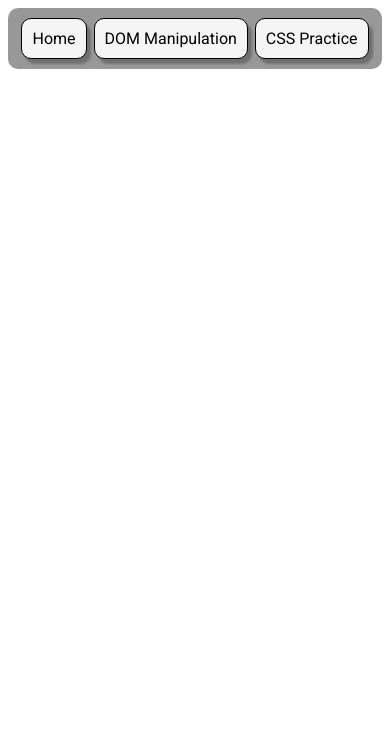
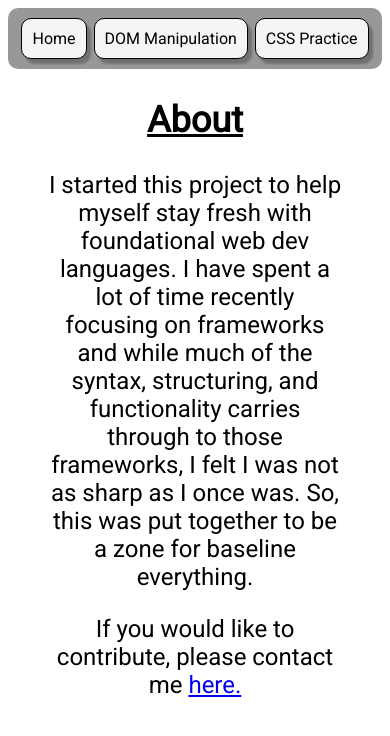
Before and after one commit to kevin-r-m/Foundational-Practice, a plain HTML site: page index.html in a window 390 px wide. Drawn offline with Linux system fonts and the light colour scheme.

Commit message:
adding about and media queries for CSS

```diff
--- a/index.html
+++ b/index.html
@@ -17,6 +17,11 @@
     </ul>
 </nav>
 <body>
+    <div class="about">
+        <h2>About</h2>
+        <p>I started this project to help myself stay fresh with foundational web dev languages. I have spent a lot of time recently focusing on frameworks and while much of the syntax, structuring, and functionality carries through to those frameworks, I felt I was not as sharp as I once was. So, this was put together to be a zone for baseline everything.</p>
+        <p>If you would like to contribute, please contact me <a href="mailto: kmclaughlin.dev@gmail.com" target="_blank">here.</a></p>
+    </div>
 
 </body>
 <footer>
--- a/style.css
+++ b/style.css
@@ -2,6 +2,7 @@ html {
     margin: 0;
     padding: 0;
     font-family: 'Roboto', sans-serif;
+    font-size: 1.5rem;
 }
 
 .navBar {
@@ -28,3 +29,31 @@ ul.navBar > li:hover {
     cursor: pointer;
     filter: drop-shadow(2px 3px 1px #00000042);
 }
+
+.about {
+    text-align: left;
+    width: 50vw;
+    margin: 0 auto;
+}
+
+div.about > h2 {
+    text-align: center;
+    text-decoration: underline;
+}
+
+@media (min-width:1600px){
+    html {
+        font-size: 2rem;
+    }
+}
+
+@media (max-width:400px){
+    ul.navBar > li {
+        font-size: 16px;
+    }
+    .about {
+        font-size: 24px;
+        width: 75vw;
+        text-align: center;
+    }
+}
```
Also changed, not shown: 1 other file.
